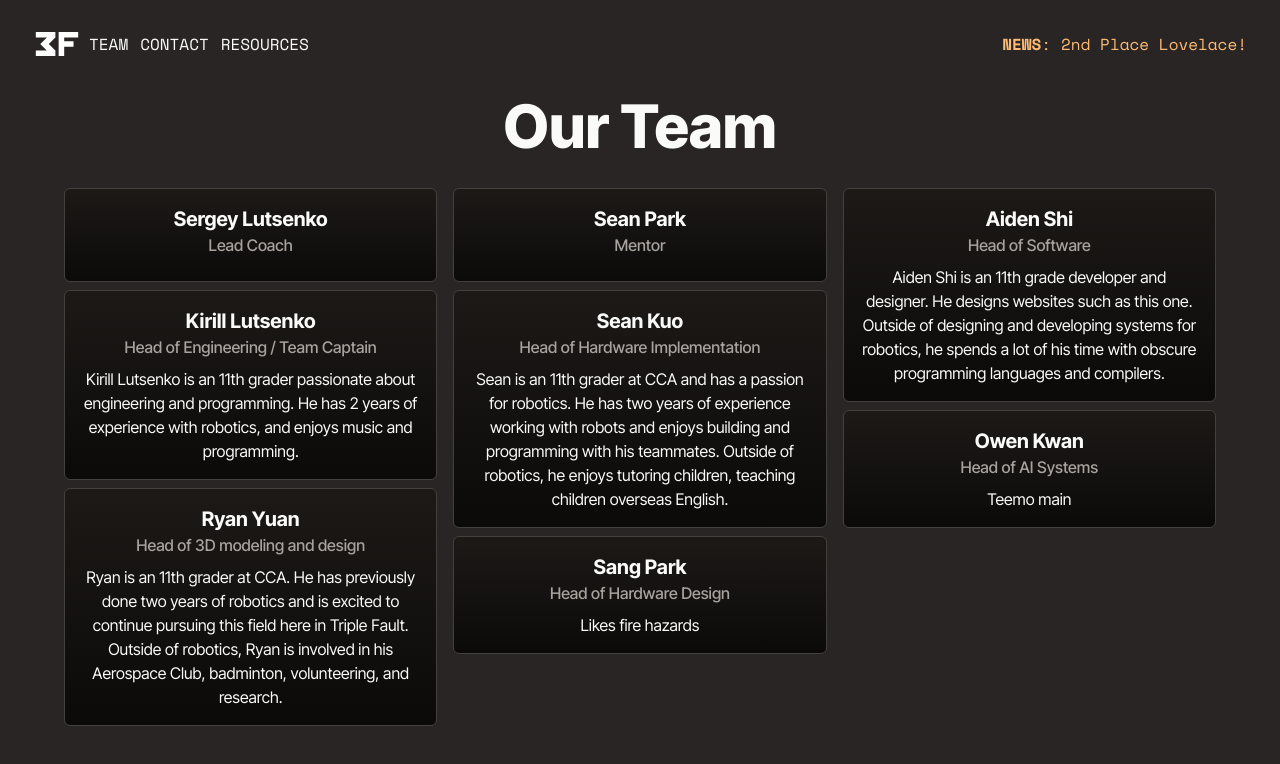
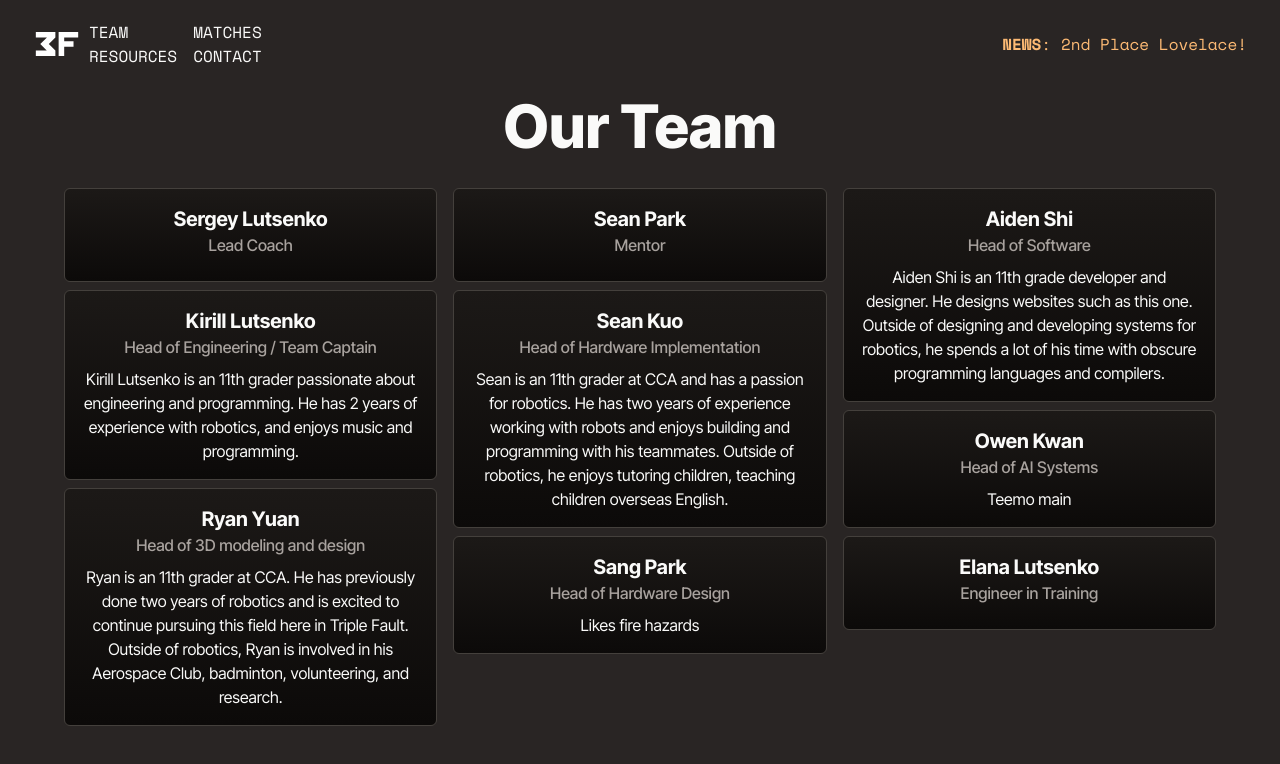
Before and after one commit to TripleFaultRobotics/website, a SvelteKit app: page /team in a window 1280 px wide. Shown: the top 764 px of the page. Built offline with nearby package versions, Linux system fonts and the light colour scheme.

Commit message:
add elena

```diff
--- a/src/routes/+layout.svelte
+++ b/src/routes/+layout.svelte
@@ -34,10 +34,11 @@
 <header>
   <nav id="navbar" class="transition-all border flex flex-row py-2 px-4 my-3 mx-4 rounded-lg gap-2  fixed h-16 w-[calc(100%-2rem)] items-center z-50 {atTop ? "border-stone-800/0" : "border-stone-600/75 bg-stone-700/75 backdrop-blur-md"}">
     <a href="{base}/"><img src="{base}/logo.svg" class="w-12 h-12 hover:opacity-75" alt="Triple Fault Logo"/></a>
-    <ul class="font-mono flex text-sm md:text-base md:flex-row md:gap-3 flex-col">
+    <ul class="font-mono grid grid-cols-2 grid-rows-2 gap-x-4">
       <li><a href="{base}/team" class="hover:underline hover:opacity-75"><HoverDecryptText content="TEAM"/></a></li>
+      <li><a href="{base}/matches" class="hover:underline hover:opacity-75"><HoverDecryptText content="MATCHES"/></a></li>
+      <li><a href="{base}/resources" class="hover:underline hover:opacity-75"><HoverDecryptText content="RESOURCES"/></a></li>
       <li><a href="{base}/contact" class="hover:underline hover:opacity-75"><HoverDecryptText content="CONTACT"/></a></li>
-      <li><a href="{base}/resources" class="hover:underline hover:opacity-75"><HoverDecryptText content="RESOURCES"/></a></li>
     </ul>
     <a class="ml-auto font-mono text-orange-300 hover:underline hover:opacity-75" href="{base}/timeline"><span class="font-bold">NEWS</span><span class="hidden md:inline">: 2nd Place Lovelace!</span></a>
   </nav>
--- a/src/routes/team/+page.svelte
+++ b/src/routes/team/+page.svelte
@@ -49,5 +49,9 @@
       <h4 class="mb-2 font-medium text-center text-stone-400">Head of AI Systems</h4>
       <p class="text-center">Teemo main</p>
     </Card>
+    <Card class="w-full">
+      <h3 class="text-xl font-bold text-center">Elana Lutsenko</h3>
+      <h4 class="mb-2 font-medium text-center text-stone-400">Engineer in Training</h4>
+    </Card>
   </div>
 </div>
```
